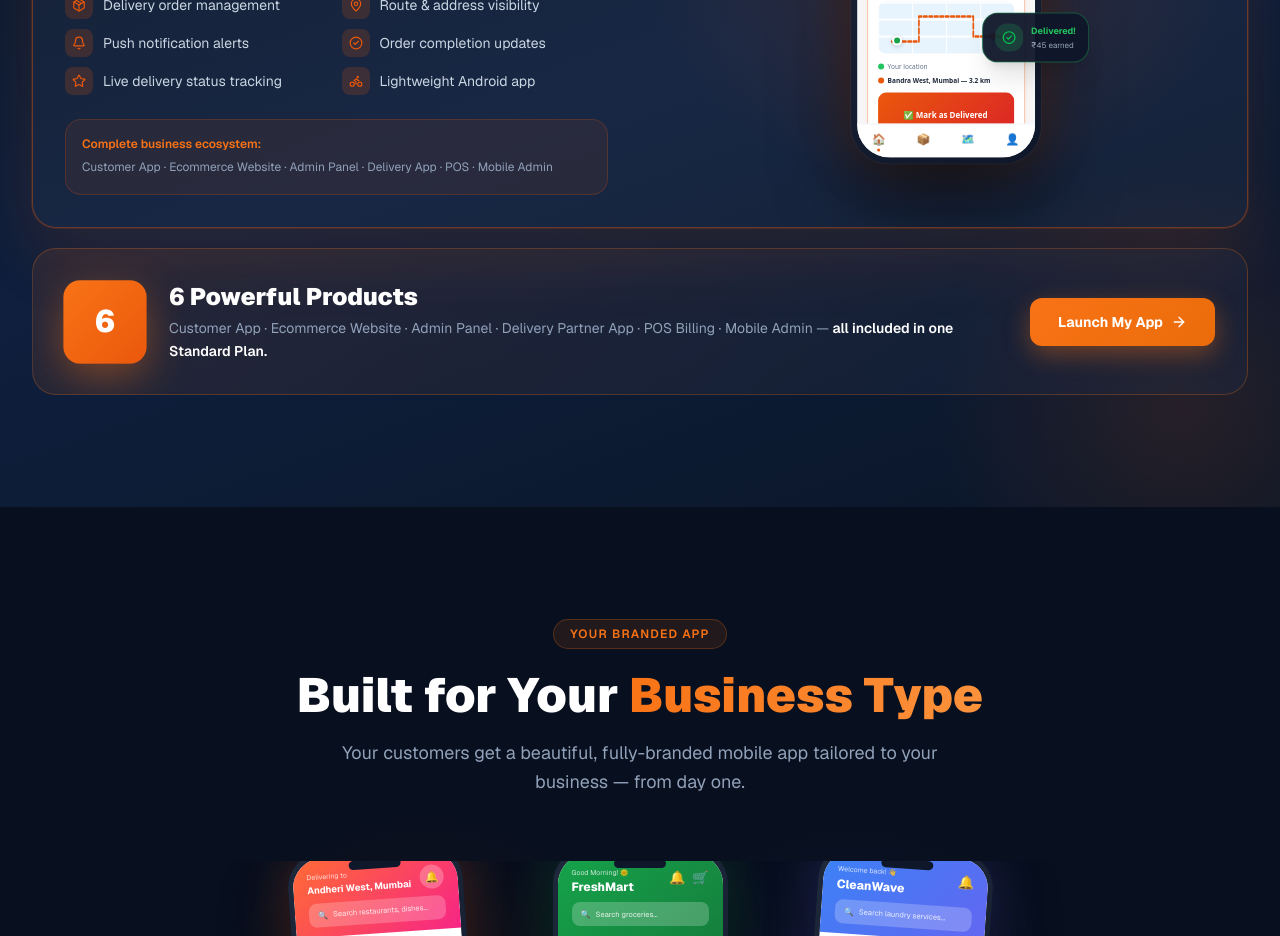
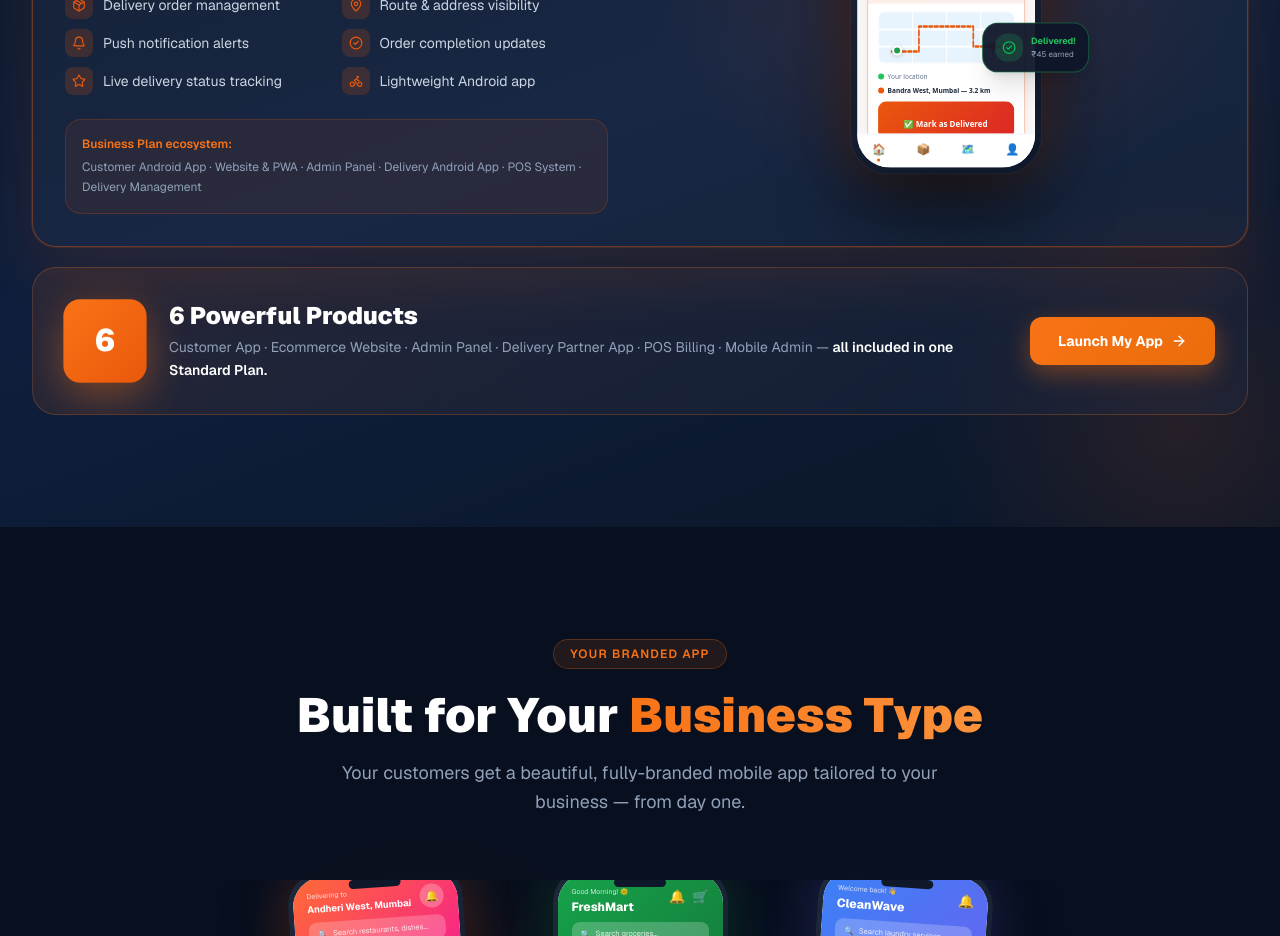
Before and after one commit to quantixtechnology/quantix-website, a Next.js app: page / in a window 1280 px wide. Shown: the part 2200-3136 px from the top of the page. Built offline with nearby package versions, Linux system fonts and the light colour scheme; no server answers.

Commit message:
chore: auto-deploy 2026-06-02 18:16

```diff
--- a/app/sections/WhatIsIncluded.tsx
+++ b/app/sections/WhatIsIncluded.tsx
@@ -613,10 +613,10 @@ export default function WhatIsIncluded() {
                 }}
               >
                 <p className="text-xs font-semibold text-[#f97316] mb-1.5">
-                  Complete business ecosystem:
+                  Business Plan ecosystem:
                 </p>
                 <p className="text-xs text-slate-400 leading-relaxed">
-                  Customer App · Ecommerce Website · Admin Panel · Delivery App · POS · Mobile Admin
+                  Customer Android App · Website &amp; PWA · Admin Panel · Delivery Android App · POS System · Delivery Management
                 </p>
               </div>
             </div>
```
